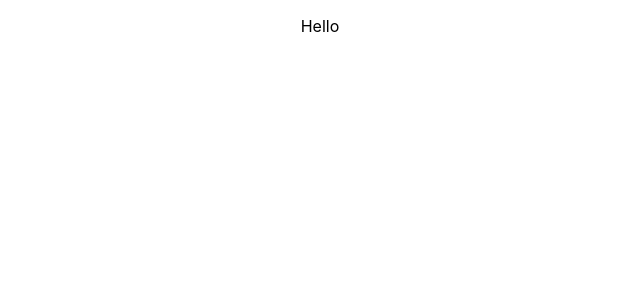
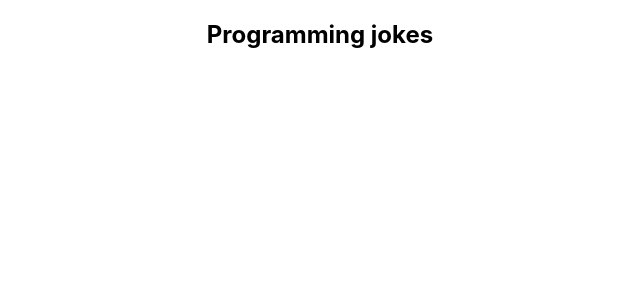
Before and after one commit to micsoni/jokes-app-client, a React (Create React App) app: page / in a window 1280 px wide. Shown: the top 300 px of the page, without its empty margins (320-960 px from the left). Built offline with nearby package versions, Linux system fonts and the light colour scheme.

Commit message:
feat:added header to App component and tested it

```diff
--- a/src/App.js
+++ b/src/App.js
@@ -4,7 +4,7 @@ import "./App.css";
 function App() {
   return (
     <div className="App">
-      <p>Hello</p>
+      <h2>Programming jokes</h2>
     </div>
   );
 }
```
Also changed, not shown: 1 other file (tests, documents, lock files or other folders).
